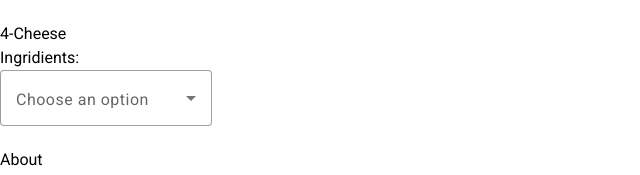
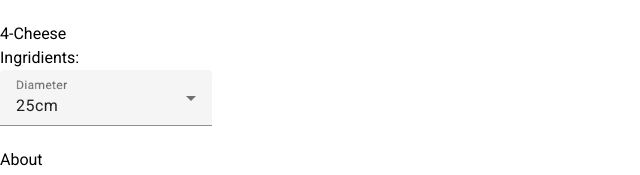
Before and after one commit to anyduene/restaurant, an Angular app: page /menu/dishes/4-cheese in a window 1280 px wide. Shown: the part 626-801 px from the top of the page, without its empty margins (0-640 px from the left). Built offline with nearby package versions, Linux system fonts and the light colour scheme.

Commit message:
add diameter choosing

```diff
--- a/src/app/app.module.ts
+++ b/src/app/app.module.ts
@@ -16,6 +16,8 @@ import { BrowserAnimationsModule } from '@angular/platform-browser/animations';
 import { FoodblockComponent } from './shared/foodblock/foodblock.component';
 import { FilterComponent } from './shared/filter/filter.component';
 import { MatSelectModule } from '@angular/material/select';
+import { MatFormFieldModule } from '@angular/material/form-field';
+import { ReactiveFormsModule } from '@angular/forms';
 
 
 @NgModule({
@@ -37,7 +39,9 @@ import { MatSelectModule } from '@angular/material/select';
     BrowserModule,
     AppRoutingModule,
     BrowserAnimationsModule,
-    MatSelectModule
+    MatFormFieldModule,
+    MatSelectModule,
+    ReactiveFormsModule,
   ],
   providers: [],
   bootstrap: [AppComponent]
--- a/src/app/containers/dish-detail-view/dish-detail/dish-detail.component.html
+++ b/src/app/containers/dish-detail-view/dish-detail/dish-detail.component.html
@@ -3,15 +3,15 @@
         <img src="{{dish.img}}" alt="{{dish.name}}">
     </div>
 
-    <div class="bg-gray-200 rounded-xl w-full text-center p-4">
-        <h1 class="text-3xl mb-4">{{dish.name}}</h1>
+    <div class="bg-gray-200 rounded-xl w-full  p-4 flex-col">
+        <h1 class="text-3xl mb-4 text-center">{{dish.name}}</h1>
         <p *ngIf="dish.categoryId!=4" class="text-left text-2xl text-gray-800">Ingridients: <span class="text-gray-600 ml-1">{{dish.description}}</span></p>
         <p *ngIf="dish.categoryId==4" class="text-left text-2xl text-gray-800">Just a {{dish.name}}</p>
-        <mat-form-field appearance="outline">
-            <mat-label>Choose an option</mat-label>
-            <mat-select>
-                <mat-option value="25">25cm</mat-option>
-                <mat-option value="35">35cm</mat-option>
+        <mat-form-field appearance="fill" *ngIf="dish.categoryId==1" class="mt-5">
+            <mat-label>Diameter</mat-label>
+            <mat-select [formControl]="diameter">
+                <mat-option [value]="25">25cm</mat-option>
+                <mat-option [value]="35">35cm</mat-option>
             </mat-select>
         </mat-form-field>
     </div>
--- a/src/app/containers/dish-detail-view/dish-detail/dish-detail.component.ts
+++ b/src/app/containers/dish-detail-view/dish-detail/dish-detail.component.ts
@@ -10,5 +10,5 @@ import { Dish } from 'src/app/models/dish';
 export class DishDetailComponent {
   @Input() dish!: Dish;
 
-  diametr = new FormControl(false);
+  diameter = new FormControl(25);
 }
```
Also changed, not shown: 1 other file (tests, documents, lock files or other folders).
